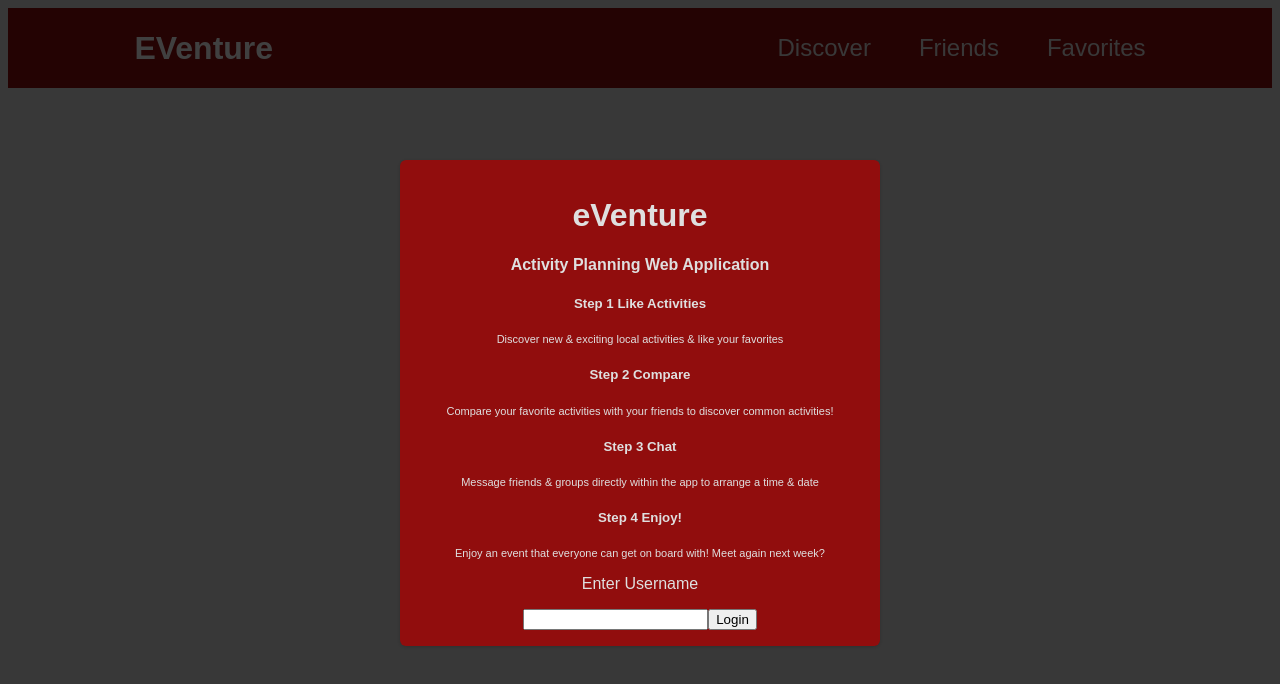
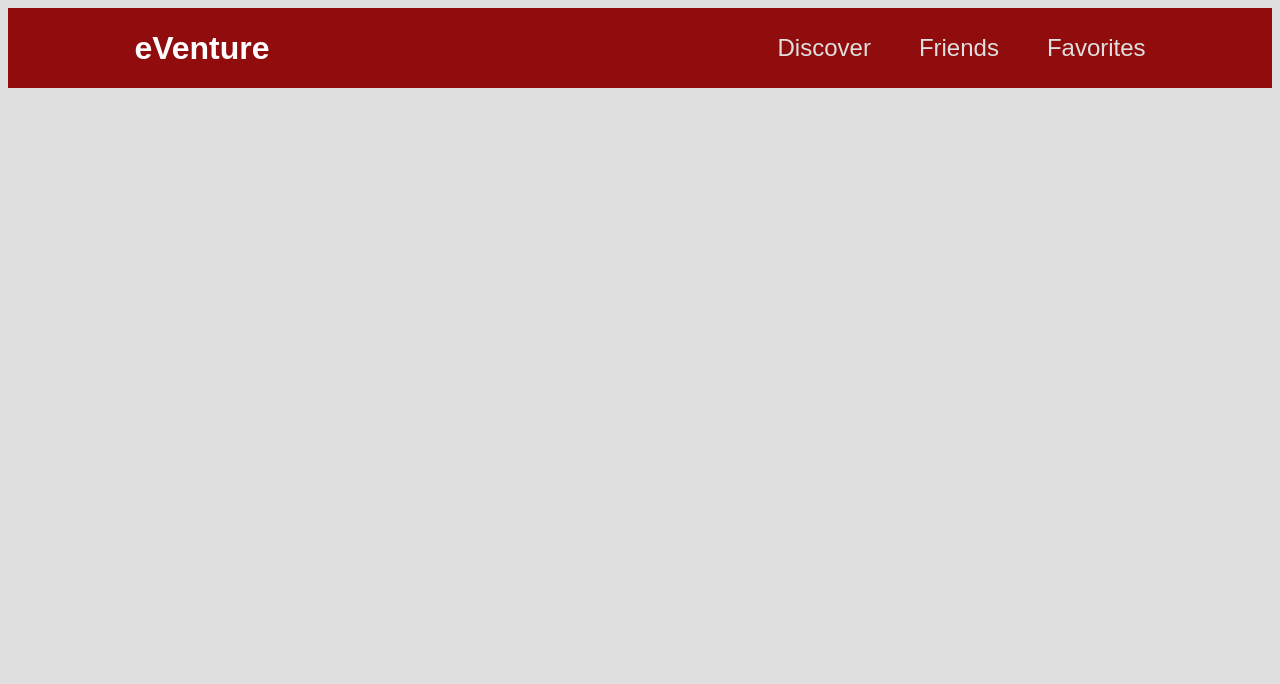
Before and after one commit to atycholis/SENG513_EVenture, a React (Create React App) app: page /login in a window 1280 px wide. Shown: the top 684 px of the page. Built offline with nearby package versions, Linux system fonts and the light colour scheme.

Commit message:
Store username in a value to be sent to the backend

```diff
--- a/src/App.js
+++ b/src/App.js
@@ -9,8 +9,8 @@ function App() {
   return (
     <Layout>
         <Routes>
-            <Route path={'/'} element={<AllActivitiesPage />}/>
-            <Route path={'/login'} element={<LoginPage />}/>
+            <Route path={'/'} element={<LoginPage />}/>
+            <Route path={'/discover'} element={<AllActivitiesPage />}/>
             <Route path={'/favorites'} element={<FavActivities />}/>
         </Routes>
     </Layout>
--- a/src/components/layout/MainNavigation.js
+++ b/src/components/layout/MainNavigation.js
@@ -4,11 +4,11 @@ import classes from './MainNavigation.module.css'
 function MainNavigation() {
     return (
         <header className={classes.header}>
-            <div className={classes.logo}>EVenture</div>
+            <div className={classes.logo}>eVenture</div>
             <nav>
                 <ul>
                     <li>
-                        <Link to={'/'}>Discover</Link>
+                        <Link to={'/discover'}>Discover</Link>
                     </li>
                     <li>
                         <Link to={'/friends'}>Friends</Link>
--- a/src/components/ui/LoginModal.js
+++ b/src/components/ui/LoginModal.js
@@ -1,11 +1,13 @@
 import classes from './LoginModal.module.css'
-import {useState} from "react";
+import React from "react"
 
 function LoginModal(props){
-    const [ value, setValue ] = useState(true);
+    let textInput = React.createRef();
 
     function confirmHandler(){
         props.onLogin();
+        //FOR BACKEND - username from UI
+        console.log(textInput.current.value);
     }
 
     return(
@@ -23,7 +25,7 @@ function LoginModal(props){
                 <p className={classes.p}>Enjoy an event that everyone can get on board with! Meet again next week?</p>
             </div>
             <p className={classes.text}>Enter Username</p>
-            <input autoComplete="off"/><button onClick={confirmHandler}>Login</button>
+            <input ref={textInput} autoComplete={'off'}/><button onClick={confirmHandler}>Login</button>
         </div>
     )
 }
```
